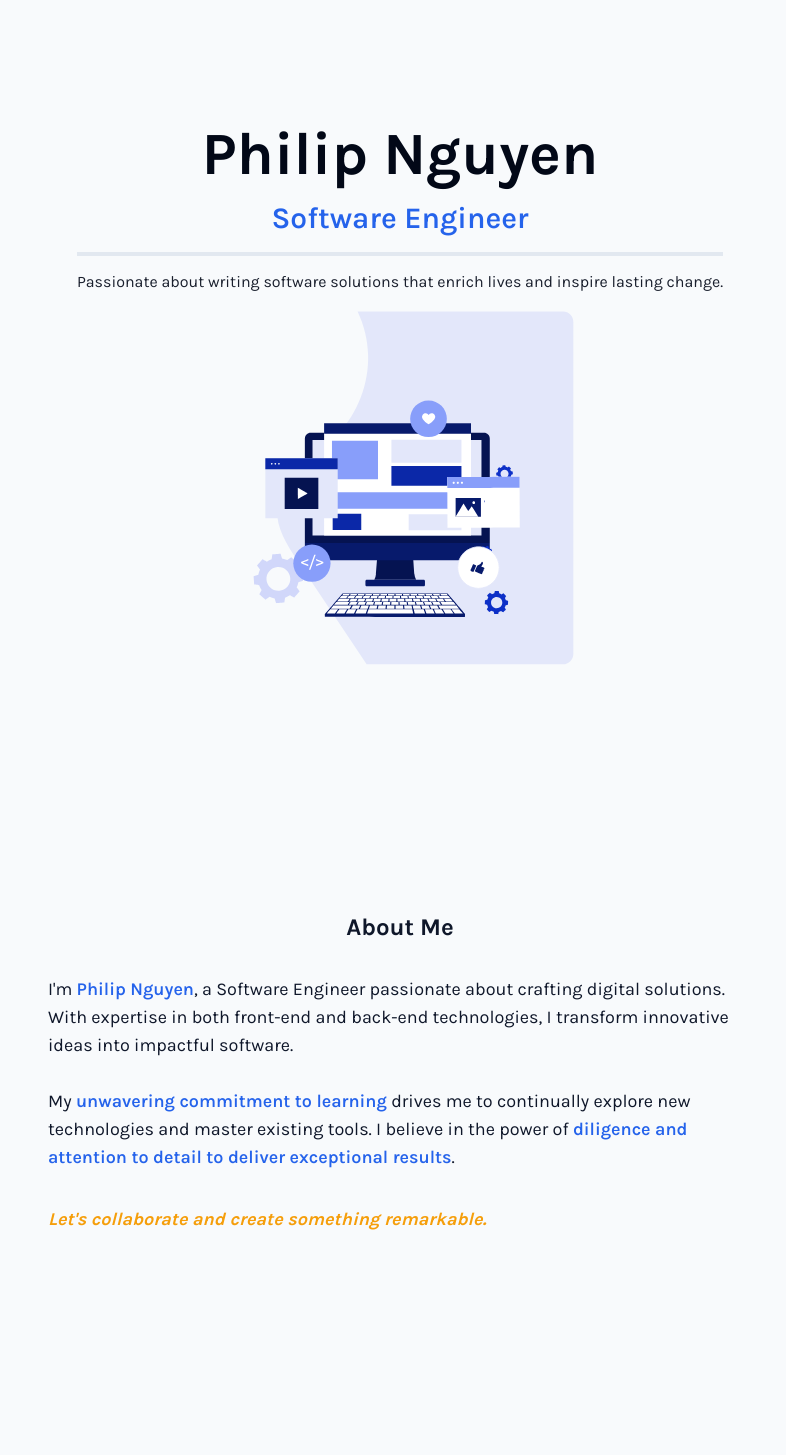
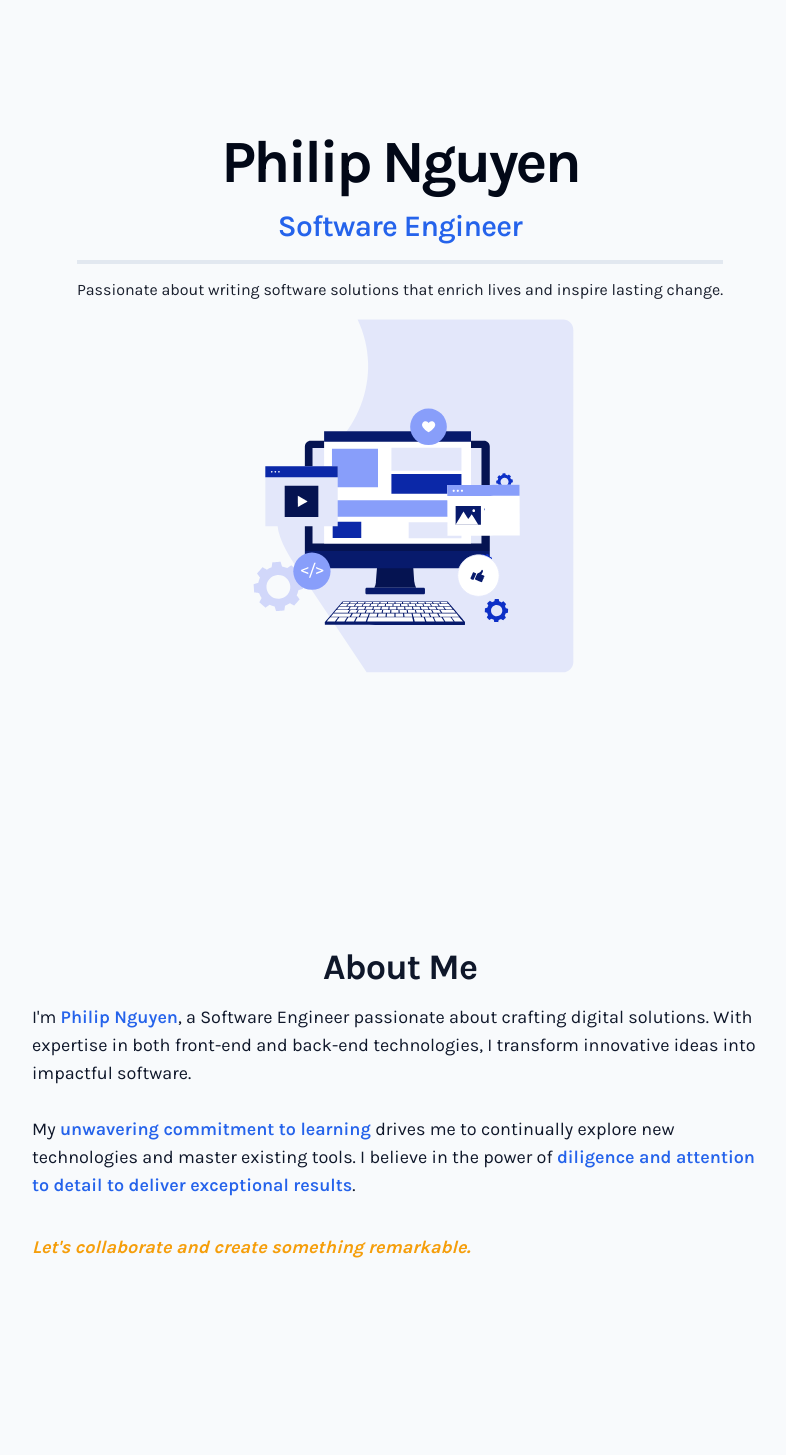
Before and after one commit to pn-code/personal-portfolio-nextjs, a Next.js app: page / in a window 1280 px wide. Shown: the part 60-1515 px from the top of the page, without its empty margins (240-1026 px from the left). Built offline with nearby package versions, Linux system fonts and the light colour scheme.

Commit message:
Improved readability and padding

```diff
--- a/app/layout.tsx
+++ b/app/layout.tsx
@@ -8,6 +8,15 @@ const karla = Karla({ subsets: ["latin"] });
 export const metadata: Metadata = {
   title: "Philip Nguyen",
   description: "This is the personal portfolio of Philip Nguyen, a Software Engineer who specializes web development within the JavaScript/TypeScript environment.",
+  openGraph: {
+    images: [
+      {
+        url: "https://github.com/pn-code/personal-portfolio-nextjs/blob/main/public/og.png",
+        width: 800,
+        height: 600,
+      }
+    ]
+  }
 };
 
 export default function RootLayout({
--- a/components/portfolio/About.tsx
+++ b/components/portfolio/About.tsx
@@ -2,14 +2,14 @@ import { Button } from "../ui/button";
 
 const About = () => {
   return (
-    <div id="about" className="w-full h-[calc(100vh-130px)] sm:px-[20%] px-4">
+    <div id="about" className="w-full h-[calc(100vh-130px)] sm:px-[20%] px-4 mt-8">
       <div className="max-w-[1240px] w-full h-full mx-auto flex">
         <div className="w-full flex flex-col gap-2 sm:gap-4 justify-center">
-          <h1 className="text-xl md:text-2xl text-primary font-bold text-center">
+          <h1 className="text-2xl md:text-4xl text-primary font-bold text-center tracking-tight">
             About Me
           </h1>
 
-          <p className="text-sm sm:text-lg text-primary text-left rounded-md px-8 mt-4">
+          <p className="text-lg text-primary text-left rounded-md px-4">
             I&apos;m{" "}
             <span className="font-semibold text-blue-600 dark:text-blue-400">
               Philip Nguyen
@@ -31,7 +31,7 @@ const About = () => {
             .
             <br />
             <br />
-            <Button className="text-amber-500 dark:text-amber-400 italic font-bold text-sm sm:text-lg justify-start text-left p-0" variant="link">
+            <Button className="text-amber-500 dark:text-amber-400 italic font-bold text-lg justify-start text-left p-0" variant="link">
               <a href="#footer">
                 Let&apos;s collaborate and create something remarkable.
               </a>
--- a/components/portfolio/Footer.tsx
+++ b/components/portfolio/Footer.tsx
@@ -5,14 +5,16 @@ import { Button } from "../ui/button";
 export default function Footer() {
   return (
     <footer id="footer" className="w-full h-full text-center">
-      <a href="#">
-        <Button className="h-12 w-12 mb-5 rounded-full p-1">
+      <Button className="h-12 w-12 mb-5 rounded-full p-1">
+        <a href="#">
           <ChevronsUp size={30} />
-        </Button>
-      </a>
+        </a>
+      </Button>
 
-      <h2>Contact Me</h2>
-      <div className="flex justify-center gap-4 max-w-[330px] m-auto pb-4 pt-4">
+      <span className="block text-sm text-slate-500 dark:text-slate-400">Scroll to the Top</span>
+
+      <h2 className="text-xl mt-10">Contact Me</h2>
+      <div className="flex justify-center gap-4 max-w-[330px] m-auto py-4">
         <a
           href="https://www.linkedin.com/in/pncode"
           target="_blank"
--- a/components/portfolio/Main.tsx
+++ b/components/portfolio/Main.tsx
@@ -4,13 +4,13 @@ const Main = () => {
     return (
         <div
             id="#"
-            className="px-4 w-full min-h-[100vh] text-center flex items-center justify-center pt-28 animate-fadeIn"
+            className="px-4 w-full min-h-[100vh] text-center flex items-center justify-center pt-32 animate-fadeIn"
         >
             <div className="flex flex-col gap-2 sm:gap-4">
-                <h1 className="text-4xl sm:text-6xl font-bold">
+                <h1 className="text-5xl sm:text-6xl font-bold tracking-tighter">
                     Philip Nguyen
                 </h1>
-                <h2 className="text-2xl sm:text-3xl text-blue-600 dark:text-blue-400 font-semibold">
+                <h2 className="text-3xl tracking-tight text-blue-600 dark:text-blue-400 font-semibold">
                     Software Engineer
                 </h2>
                 <span className="border-b-primaryBtn border-b-2 sm:border-b-4"></span>
--- a/components/portfolio/Projects.tsx
+++ b/components/portfolio/Projects.tsx
@@ -48,10 +48,10 @@ const Projects = () => {
   return (
     <div
       id="projects"
-      className="w-full h-full sm:px-[20%] mb-10 pt-10 flex flex-col gap-4"
+      className="w-full h-full sm:px-[20%] mb-10 pt-10 flex flex-col gap-4 mt-8"
     >
       <div className="flex flex-col h-full">
-        <h1 className="text-xl md:text-2xl text-primary font-bold text-center">
+        <h1 className="text-2xl md:text-4xl text-primary font-bold text-center tracking-tight">
           Projects
         </h1>
 
@@ -70,13 +70,13 @@ const Projects = () => {
         </div>
       </div>
 
-      <div className="w-full flex justify-end">
+      {/* <div className="w-full flex justify-center sm:justify-end">
         <Button>
           <a href="https://github.com/pn-code" target="_blank" rel="noreferrer">
             View Other Projects
           </a>
         </Button>
-      </div>
+      </div> */}
     </div>
   );
 };
```
